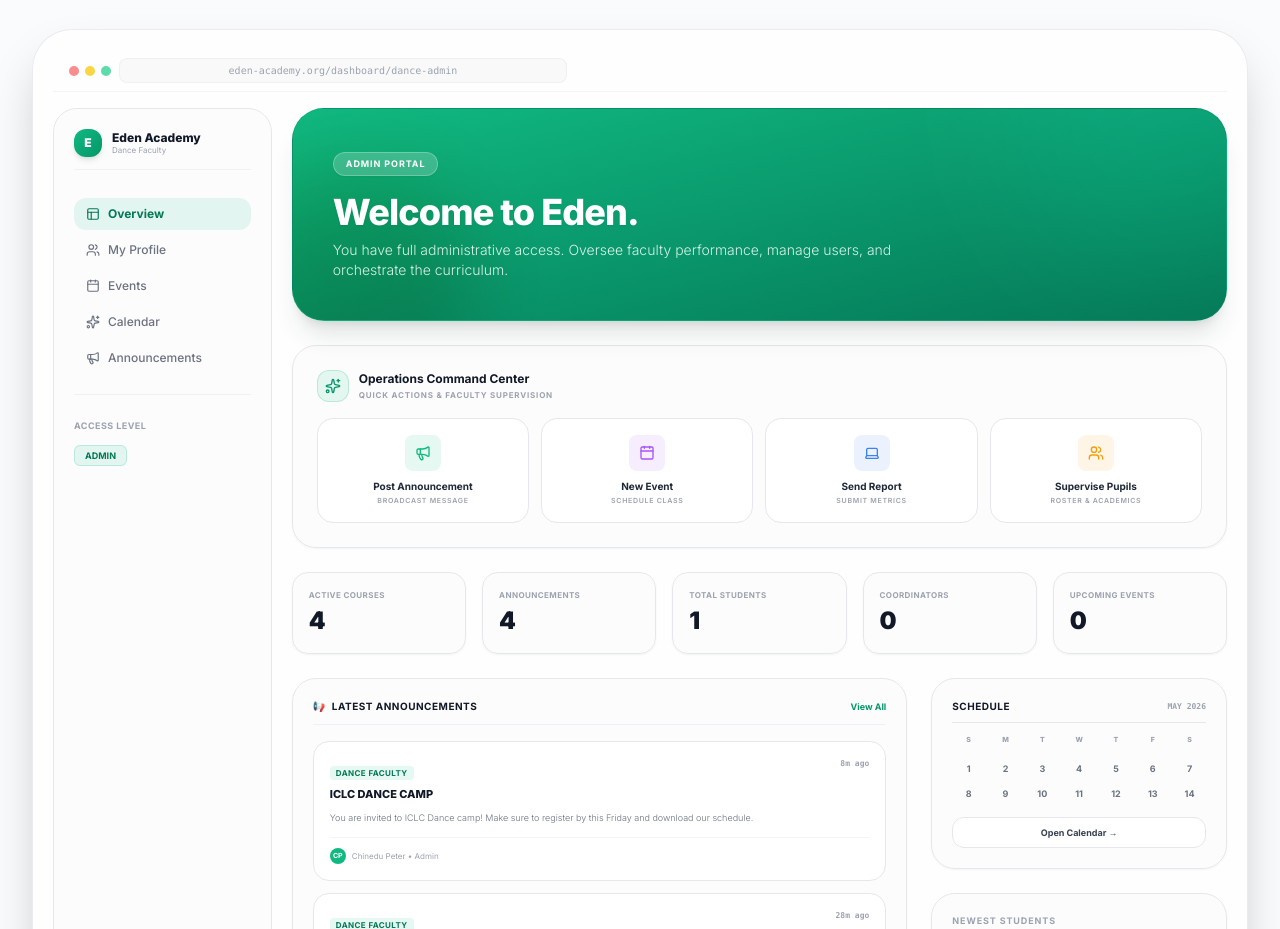
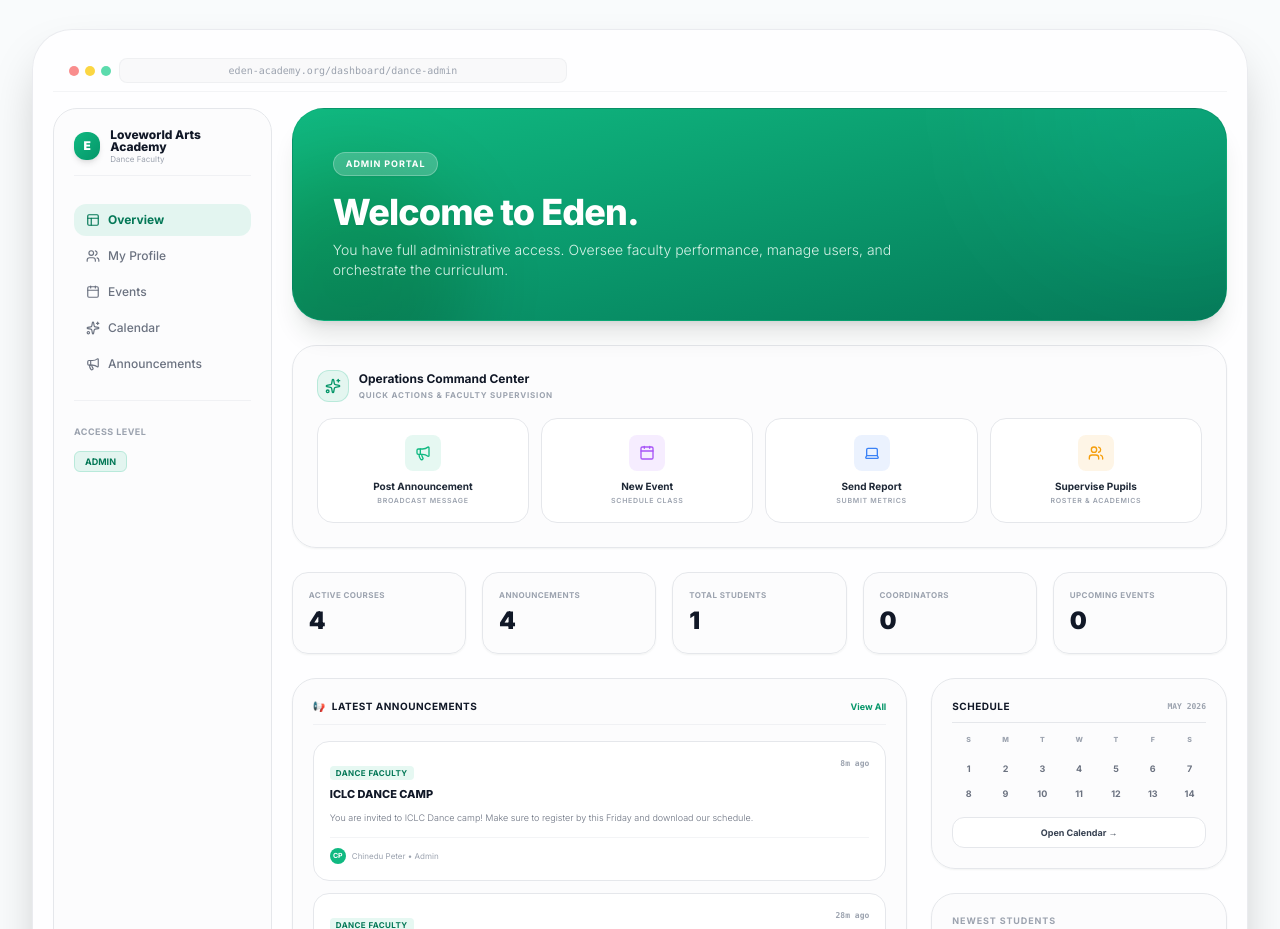
Before and after one commit to Codewitheyezyc/eden, a Next.js app: page / in a window 1280 px wide. Shown: the part 1180-2109 px from the top of the page. Built offline with nearby package versions, Linux system fonts and the light colour scheme.

Commit message:
feat: rebrand Eden Academy to Loveworld Arts Academy, resolve signup email verification resend cache bugs, and reset client onboarding tours on new user admissions

```diff
--- a/app/(auth)/register/page.tsx
+++ b/app/(auth)/register/page.tsx
@@ -44,6 +44,9 @@ export default function RegisterPage() {
     } else {
       if (!data.session) {
         // Email verification is required
+        if (typeof window !== "undefined") {
+          localStorage.setItem("pending_verification_email", email);
+        }
         router.push("/verify");
         return;
       }
--- a/app/(auth)/verify/page.tsx
+++ b/app/(auth)/verify/page.tsx
@@ -1,18 +1,24 @@
 "use client";
 
-import { useState } from "react";
+import { useState, useEffect } from "react";
 import Link from "next/link";
 import { Button } from "@/components/ui/button";
-import { Logo } from "@/components/ui/logo";
-import { ThemeToggle } from "@/components/ui/theme-toggle";
 import { createClient } from "@/services/supabase/client";
 import { Mail, ArrowRight, RefreshCw, CheckCircle, HelpCircle } from "lucide-react";
 
 export default function VerifyEmailPage() {
+  const [email, setEmail] = useState("");
   const [isResending, setIsResending] = useState(false);
   const [resendStatus, setResendStatus] = useState<"idle" | "success" | "error">("idle");
   const [countdown, setCountdown] = useState(0);
   const supabase = createClient();
+
+  useEffect(() => {
+    if (typeof window !== "undefined") {
+      const stored = localStorage.getItem("pending_verification_email") || "";
+      setEmail(stored);
+    }
+  }, []);
 
   const handleResend = async () => {
     if (countdown > 0) return;
@@ -20,9 +26,7 @@ export default function VerifyEmailPage() {
     setResendStatus("idle");
 
     try {
-      // In a real application, you'd get the email from state or local storage
-      const storedEmail = localStorage.getItem("pending_verification_email") || "";
-      if (!storedEmail) {
+      if (!email || !email.includes("@")) {
         setResendStatus("error");
         setIsResending(false);
         return;
@@ -30,10 +34,13 @@ export default function VerifyEmailPage() {
 
       const { error } = await supabase.auth.resend({
         type: "signup",
-        email: storedEmail,
+        email: email.trim(),
       });
 
       if (error) throw error;
+
+      // Keep it stored for subsequent sessions/resends
+      localStorage.setItem("pending_verification_email", email.trim());
 
       setResendStatus("success");
       setCountdown(60);
@@ -82,6 +89,20 @@ export default function VerifyEmailPage() {
       <p className="text-xs text-gray-500 dark:text-gray-400 text-center mb-6 max-w-xs leading-relaxed font-normal">
         We sent a secure, one-click verification link to your inbox. Tap the link inside the email to instantly activate your account.
       </p>
+
+      {/* Dynamic Email Input for Resending */}
+      <div className="w-full space-y-1.5 mb-6 text-left">
+        <label className="block text-[9px] font-extrabold text-gray-400 dark:text-gray-500 uppercase tracking-widest">
+          Verification Email Address:
+        </label>
+        <input
+          type="email"
+          value={email}
+          onChange={(e) => setEmail(e.target.value)}
+          placeholder="name@example.com"
+          className="w-full bg-gray-50 dark:bg-black/40 border border-gray-200 dark:border-white/10 rounded-xl px-4 py-2.5 text-xs font-semibold focus:outline-none focus:ring-2 focus:ring-emerald-500 text-gray-900 dark:text-white"
+        />
+      </div>
 
       {/* Instruction Checklist */}
       <div className="w-full bg-gray-50/50 dark:bg-white/5 border border-gray-200/50 dark:border-white/5 rounded-2xl p-4 mb-6 text-left space-y-3">
@@ -141,7 +162,7 @@ export default function VerifyEmailPage() {
       )}
       {resendStatus === "error" && (
         <div className="w-full p-3 bg-rose-500/10 border border-rose-500/20 text-rose-600 dark:text-rose-400 rounded-xl text-center text-[11px] font-semibold animate-in fade-in duration-300">
-          Failed to resend. Please check your credentials or register again.
+          Failed to resend. Please check the email address or register again.
         </div>
       )}
     </div>
--- a/app/layout.tsx
+++ b/app/layout.tsx
@@ -8,22 +8,22 @@ const inter = Inter({ subsets: ["latin"] });
 
 export const metadata: Metadata = {
   title: {
-    default: "Eden Academy — Premium Creative Governance Platform",
-    template: "%s | Eden Academy",
+    default: "Loveworld Arts Academy — Premium Creative Governance Platform",
+    template: "%s | Loveworld Arts Academy",
   },
-  description: "Discover Eden Academy, the ultra-premium multi-tenant digital workspace for student learning and focused coordinator administration.",
+  description: "Discover Loveworld Arts Academy, the ultra-premium multi-tenant digital workspace for student learning and focused coordinator administration.",
   metadataBase: new URL("https://eden-academy.org"),
   openGraph: {
-    title: "Eden Academy — Premium Creative Governance Platform",
-    description: "Discover Eden Academy, the ultra-premium multi-tenant digital workspace for student learning and focused coordinator administration.",
+    title: "Loveworld Arts Academy — Premium Creative Governance Platform",
+    description: "Discover Loveworld Arts Academy, the ultra-premium multi-tenant digital workspace for student learning and focused coordinator administration.",
     url: "https://eden-academy.org",
-    siteName: "Eden Academy",
+    siteName: "Loveworld Arts Academy",
     images: [
       {
         url: "/og-image.png",
         width: 1200,
         height: 630,
-        alt: "Eden Academy Portal Workspace Preview",
+        alt: "Loveworld Arts Academy Portal Workspace Preview",
       },
     ],
     locale: "en_US",
@@ -31,8 +31,8 @@ export const metadata: Metadata = {
   },
   twitter: {
     card: "summary_large_image",
-    title: "Eden Academy — Premium Creative Governance Platform",
-    description: "Discover Eden Academy, the ultra-premium multi-tenant digital workspace for student learning and focused coordinator administration.",
+    title: "Loveworld Arts Academy — Premium Creative Governance Platform",
+    description: "Discover Loveworld Arts Academy, the ultra-premium multi-tenant digital workspace for student learning and focused coordinator administration.",
     images: ["/og-image.png"],
     creator: "@CreedTech",
   },
--- a/app/page.tsx
+++ b/app/page.tsx
@@ -161,7 +161,7 @@ export default function LandingPage() {
                     <div className="flex items-center space-x-2.5 mb-2 pb-3 border-b border-gray-200/50 dark:border-white/5">
                       <div className="w-7 h-7 rounded-xl bg-gradient-to-br from-emerald-500 to-emerald-600 text-white flex items-center justify-center font-black text-xs shadow-md">E</div>
                       <div>
-                        <span className="font-extrabold text-gray-955 dark:text-white text-xs block leading-none">Eden Academy</span>
+                        <span className="font-extrabold text-gray-955 dark:text-white text-xs block leading-none">Loveworld Arts Academy</span>
                         <span className="text-[8px] text-gray-400 mt-0.5 block leading-none">Dance Faculty</span>
                       </div>
                     </div>
--- a/components/dashboard/onboarding-tour.tsx
+++ b/components/dashboard/onboarding-tour.tsx
@@ -136,7 +136,10 @@ export function OnboardingTour({ role, facultySlug, initialCompletedTour }: Onbo
   })();
 
   useEffect(() => {
-    // Check if tour was already completed or skipped (checking database and localStorage for robustness)
+    // If the database states the tour is not completed, enforce local storage reset
+    if (!initialCompletedTour && typeof window !== "undefined") {
+      localStorage.removeItem(`eden_tour_completed_${role.toLowerCase()}`);
+    }
     const isLocalCompleted = localStorage.getItem(`eden_tour_completed_${role.toLowerCase()}`);
     if (initialCompletedTour || isLocalCompleted === "true") {
       return;
```
